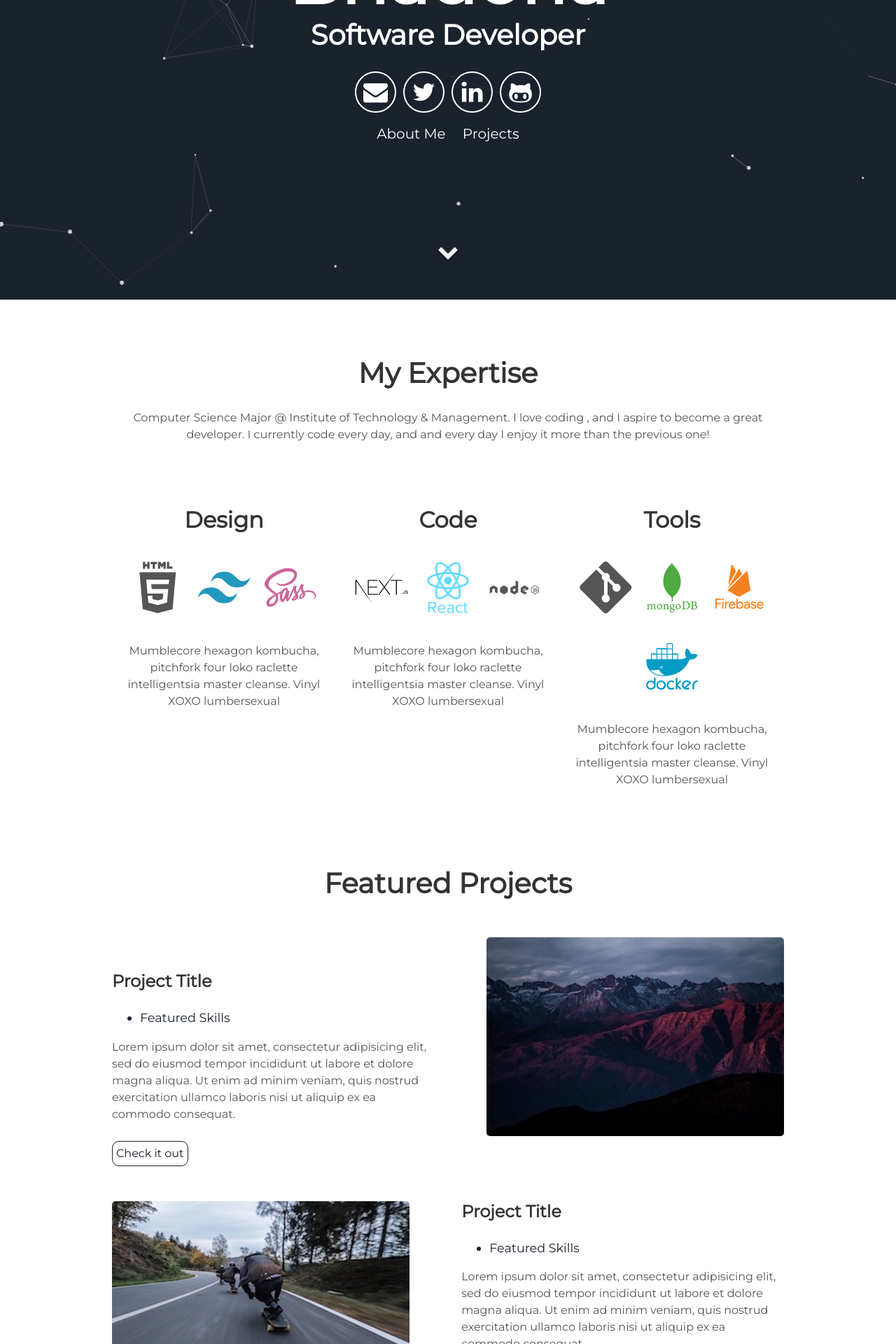
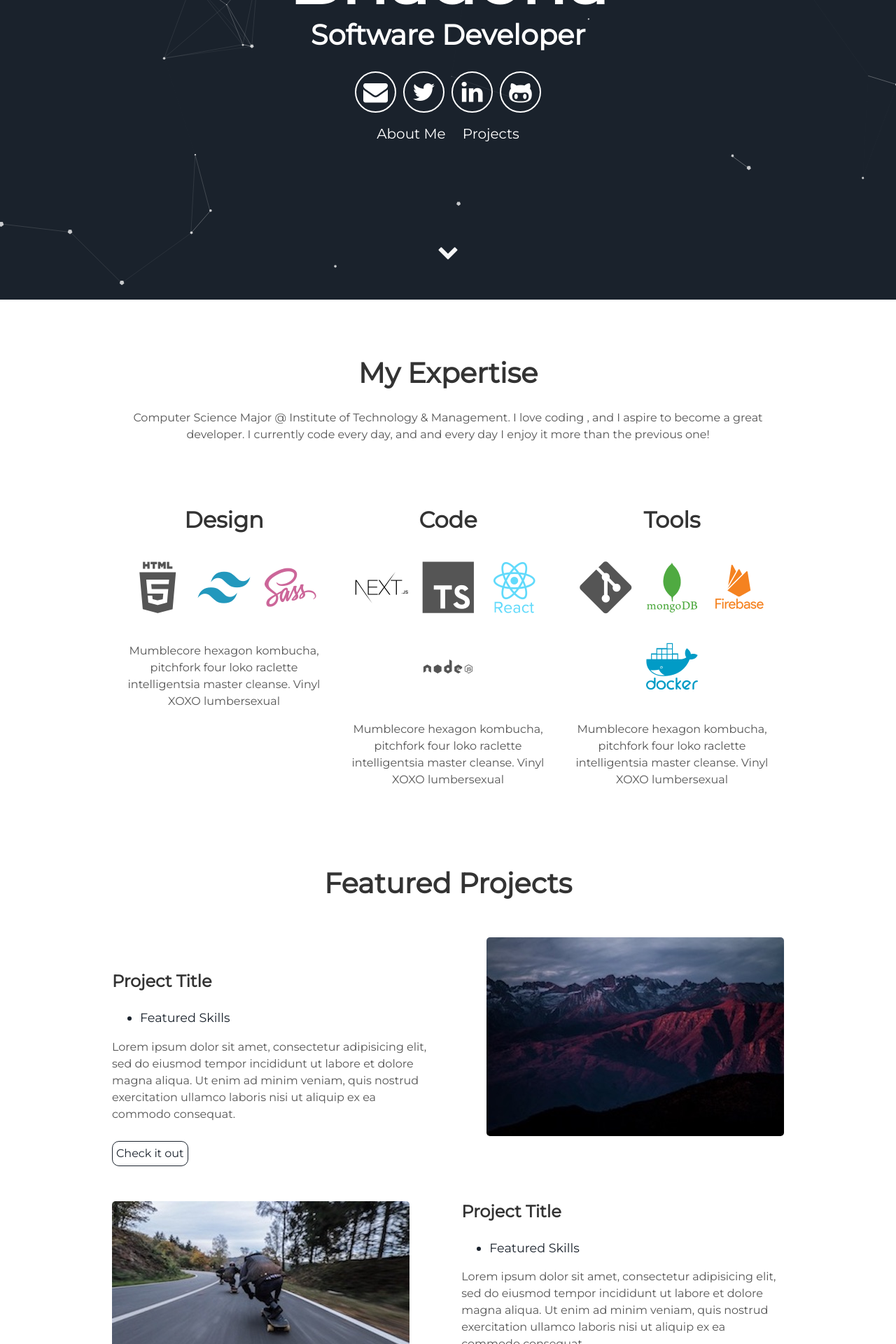
Before and after one commit to shreyanshxyz/shreyanshxyz.github.io, a Jekyll site: the page built from index.html, in a window 1280 px wide. Shown: the part 472-2392 px from the top of the page at 70% size. Built offline with Jekyll 4.4.1, drawn with Linux system fonts in a browser that asks for light colours; nearby versions of some CDN libraries.

Commit message:
TS added

```diff
--- a/_includes/about.html
+++ b/_includes/about.html
@@ -21,6 +21,7 @@
   <div class="tech">
     <h2>Code</h2>
     <i class="devicon-nextjs-plain-wordmark colored"></i>
+    <i class="devicon-typescript-plain"></i>
     <i class="devicon-react-original-wordmark colored"></i>
     <i class="devicon-nodejs-plain-wordmark"></i>
     <p>
```
